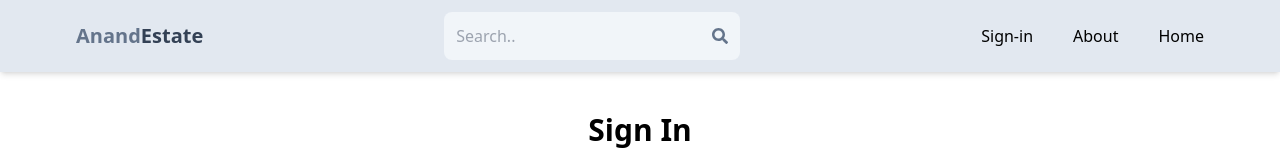
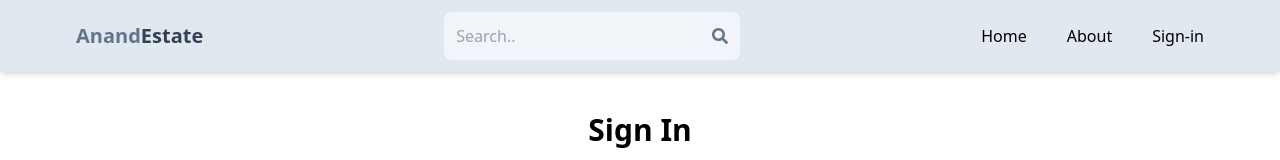
Before and after one commit to niraj070707/EstateHub-client, a React (Vite) app in the folder client/: page /signin in a window 1280 px wide. Shown: the top 160 px of the page. Built offline with nearby package versions, Linux system fonts and the light colour scheme; no server answers.

Commit message:
Complete Profile Page UI

```diff
--- a/client/src/App.jsx
+++ b/client/src/App.jsx
@@ -6,6 +6,7 @@ import Signup from "./Pages/Signup";
 import Profile from "./Pages/Profile";
 import About from "./Pages/About";
 import Header from "./Components/Header";
+import PrivateRouteForProfile from "./Components/PrivateRouteForProfile";
 
 function App() {
     return (
@@ -15,8 +16,10 @@ function App() {
             <Route path="/" element = { <Home />} />
             <Route path="/signin" element = { <Signin />} />
             <Route path="/signup" element = { <Signup />} />
-            <Route path="/profile" element = { <Profile />} />
             <Route path="/about" element = { <About />} />
+            <Route element={ <PrivateRouteForProfile />}>
+                <Route path="/profile" element = { <Profile />} />
+            </Route>
         </Routes>
     </BrowserRouter>)
 }
--- a/client/src/Components/Header.jsx
+++ b/client/src/Components/Header.jsx
@@ -1,8 +1,11 @@
 import React from "react";
 import { FaSearch } from "react-icons/fa";
+import { useSelector } from "react-redux";
 import { Link } from "react-router-dom";
 
 const Header = () => {
+    const { currentUser } = useSelector((state)=>state.user);
+    console.log(currentUser?.avatar);
     return (
         <header className=" bg-slate-200 shadow-md">
             <div className=" flex items-center justify-between max-w-6xl mx-auto p-3">
@@ -22,9 +25,15 @@ const Header = () => {
                     <FaSearch className=" text-slate-500" />
                 </form>
                 <ul className=" flex gap-4 sm:gap-10">
-                    <Link to={'/signin'}><li className=" sm:inline hover:underline cursor-pointer">Sign-in</li></Link>
+                    <Link to={'/'}><li className=" hidden sm:inline hover:underline cursor-pointer">Home</li></Link>
                     <Link to={'/about'}><li className=" hidden sm:inline hover:underline cursor-pointer">About</li></Link>
-                    <Link to={'/'}><li className=" hidden sm:inline hover:underline cursor-pointer">Home</li></Link>
+                    {/* <Link to={'/signin'}><li className=" sm:inline hover:underline cursor-pointer">Sign-in</li></Link> */}
+                    <Link to={'/profile'}>
+                        {currentUser ?
+                            <img className=" object-cover h-7 w-7 rounded-full" src={currentUser.avatar} alt="Profile" /> :
+                            <li className=" sm:inline hover:underline cursor-pointer">Sign-in</li>
+                        }
+                    </Link>
                 </ul>
             </div>
         </header>
--- /dev/null
+++ b/client/src/Components/PrivateRouteForProfile.jsx
@@ -0,0 +1,11 @@
+import React from 'react'
+import { useSelector } from 'react-redux'
+import { Navigate, Outlet } from 'react-router-dom';
+
+const PrivateRouteForProfile = () => {
+    const { currentUser } = useSelector((state)=>state.user);
+    return  currentUser ? <Outlet /> : <Navigate to='/signin' />;
+
+}
+
+export default PrivateRouteForProfile
--- a/client/src/Pages/Profile.jsx
+++ b/client/src/Pages/Profile.jsx
@@ -1,9 +1,24 @@
 import React from 'react'
+import { useSelector } from 'react-redux'
 
 const Profile = () => {
-  return (
-    <div>Profile</div>
-  )
+    const { currentUser} = useSelector((state)=>state.user);
+    return (
+        <div className=' p-3 max-w-lg mx-auto'>
+            <h1 className=' text-3xl font-semibold text-center my-7'>Profile</h1>
+            <form className=' flex flex-col gap-4'>
+                <img className=' w-24 h-24 rounded-full self-center ' src={currentUser.avatar} alt="img" />
+                <input type="text" placeholder='username' id='username' className=' border p-3 rounded-lg'/>
+                <input type="text" placeholder='email' id='email' className=' border p-3 rounded-lg'/>
+                <input type="text" placeholder='password' id='password' className=' border p-3 rounded-lg'/>
+                <button className=' uppercase p-3 hover:opacity-95 rounded-lg bg-slate-700 text-white'>update</button>
+            </form>
+            <div className=' flex justify-between mt-5'>
+                <span className='text-red-700 cursor-pointer'>Delete Account</span>
+                <span className='text-red-700 cursor-pointer'>Sign Out</span>
+            </div>
+        </div>
+    )
 }
 
 export default Profile
```
